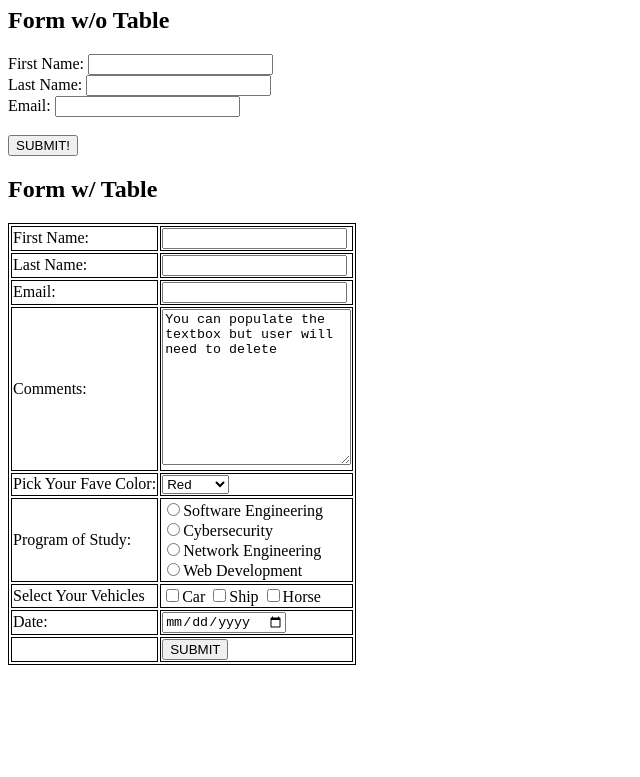
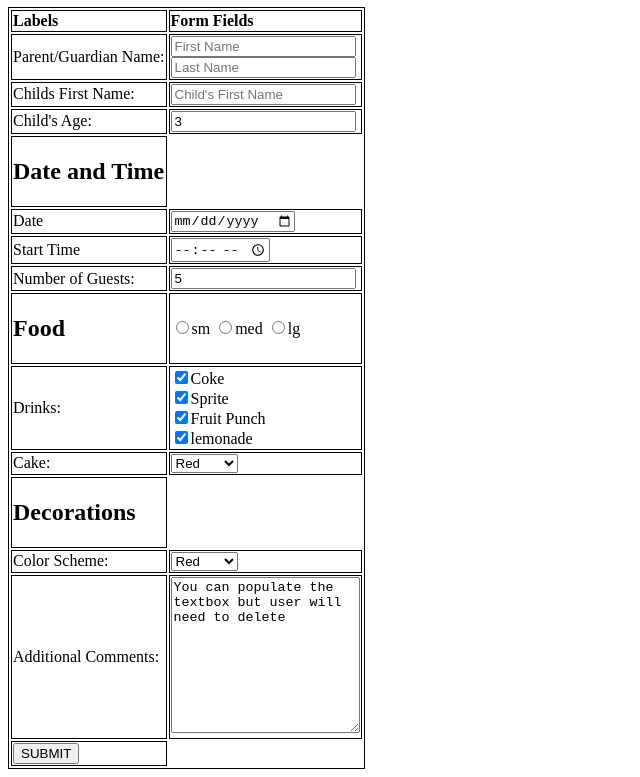
Before and after one commit to taylorb42/SE111_68_202320, a plain HTML site: page week_5/tablesAndForms.html in a window 1280 px wide. Shown: the part 73-850 px from the top of the page, without its empty margins (0-640 px from the left). Before the commit the page ends 800 px from the top, so only its background shows below. Drawn offline with Linux system fonts and the light colour scheme.

Commit message:
mid term

```diff
--- a/week_5/tablesAndForms.html
+++ b/week_5/tablesAndForms.html
@@ -19,91 +19,162 @@
 
 
 <body>
-    <h1>Basic Form Demo</h1>
-
-    <h2>Form w/o Table</h2>
-
-    <!--text fields for manual entry by user - value becomes what user types into box before submitting-->
+    <h1>Birthday Party Registion Form</h1>
 
     <form>
-        <!--labels are used to match up with input elements-->
-        <!--
-            for attribute connects labels with input
-                MUST MATCH input's name attribute
-        -->
-        <label for="firstName">First Name: </label>
-        <input type="text" name="firstName" id="firstName">
+        <table>
+                <thead>
 
-        <!--form elements are inline, so use <br> so separate them-->
-        <br>
+                    <td>
+                        <label for="labels"><b>Labels</b></label>
+                    </td>
 
-        <label for="lastName">Last Name: </label>
-        <input type="text" name="lastName" id="lastName">
+                    <td><!--first data cell in row (left)-->
+                        <label for="FormFields"><b>Form Fields</b></label>
+                    </td>
 
-        <br>
-
-        <!--
-            required attribute means user MUST fill in that element or form will not submit
-        -->
-
-        <label for="email">Email: </label>
-        <input type="text" name="email" id="email" required>
-
-        <br>
-        <br>
-        <input type="submit" value="SUBMIT!">
-
-    </form>
-
-    <h2>Form w/ Table</h2>
-
-    <!--form comes FIRST!-->
-    <form>
-        <table>
-            <!--<thead> an be used for column headers-->
-
+                </thead>
             <!--<tbody> is REQUIRED inside of the <table>-->
                 <tbody>
                     <tr><!--table ROW; should include one <td> for every possible column, leave blank when no info for that row-->
 
                         <td><!--first data cell in row (left)-->
-                            <label for="firstName">First Name:</label>
+                            <label for="gfirst">Parent/Guardian Name:</label>
                         </td>
 
                         <td><!--second data cell in row (right)-->
-                            <input type="text" id="firstName" name="firstName" maxlength="50">
+                            <input type="text" required maxlength="20" name="gfirst" id="g-first" placeholder="First Name"><br>
+                            <input type="text" readonly maxlength="20" name="gfirst" id="g-last" placeholder="Last Name">
                         </td>
 
                     </tr>
 
                     <tr>
 
-                        <td>
-                            <label for="lastName">Last Name:</label>
+                        <td><!--first data cell in row (left)-->
+                            <label for="gfirst">Childs First Name:</label>
                         </td>
 
-                        <td>
-                            <input type="text" id="lastName" name="lastName" maxlength="50">
+                        <td><!--second data cell in row (right)-->
+                            <input type="text" required maxlength="20" name="cfirst" id="c-first" placeholder="Child's First Name">
                         </td>
 
                     </tr>
 
                     <tr>
 
-                        <td>
-                            <label for="email">Email:</label>
-                        </td>
+                        <td><label>Child's Age:</label></td>
 
                         <td>
-                            <input type="text" id="email" name="email" maxlength="50">
+                            <input type="number" required name="age" value="3">
                         </td>
 
                     </tr>
 
                     <tr>
+                       <td>
+                            <b>
+                                <h2>
+                                    <lable>Date and Time</lable>
+                                </h2>
+                            </b>
+                        </td>
+                    </tr>
+
+                    <tr>
+                        <td><label>Date</label></td>
+                        <td>
+                            <input type="date" required name="date">
+                        </td>
+                    </tr>
+
+                    <tr>
+                        <td><label>Start Time</label></td>
+                        <td>
+                            <input type="time" required name="time">
+                        </td>
+                    </tr>
+
+                    <tr>
+                        <td><label>Number of Guests:</label></td>
+                        <td>
+                            <input type="number" name="guests" value="5">
+                        </td>
+                    </tr>
+
+                    <tr>
+                        <td>
+                             <b>
+                                 <h2>
+                                     <lable>Food</lable>
+                                 </h2>
+                             </b>
+                        </td>
 
                         <td>
-                            <label for="comments">Comments:</label>
+                            <input type="radio" name="size" value="sm">sm
+                            <input type="radio" name="size" value="med">med
+                            <input type="radio" name="size" value="lg">lg
+                        </td>
+                    </tr>
+
+                    <tr>
+                        <td>
+                            <label for="drinks">Drinks:</label>
+                        </td>
+
+                        <td>
+                            <input type="checkbox" name="drink1" checked="true" value="Coke">Coke <br>
+                            <input type="checkbox" name="drink2" checked="true" value="CYB">Sprite <br>
+                            <input type="checkbox" name="drink3" checked="true" vaue="NE">Fruit Punch <br>
+                            <input type="checkbox" name="drink4" checked="true" value="WD">lemonade
+                        </td>
+                    </tr>
+
+                    <tr>
+                        <td>
+                            <label for="cake">Cake:</label>
+                        </td>
+                        <td>
+                            <select name="faveColor">
+
+                                <option value="red">Red</option>
+                                <option value="orange">Orange</option>
+                                <option value="yellow">Yellow</option>
+
+                            </select>
+                        </td>
+                    </tr>
+
+                    <tr>
+                        <td>
+                            <b>
+                                <h2>
+                                    <lable>Decorations</lable>
+                                </h2>
+                            </b>
+                       </td>
+                    </tr>
+
+                    <tr>
+                        <td>
+                            <label for="faveColor">Color Scheme:</label>
+                        </td>
+                        <td>
+                            <select name="faveColor">
+
+                                <option value="red">Red</option>
+                                <option value="orange">Orange</option>
+                                <option value="yellow">Yellow</option>
+
+                            </select>
+                        </td>
+                    </tr>
+
+                    <tr>
+
+                        <td>
+                            <label for="comments">Additional Comments:</label>
                         </td>
 
                         <td>
@@ -112,79 +183,18 @@
 
                     </tr>
 
-                    <!--non text input elements-->
-                    <!--
-                        select element creates a drop-down menu
-                    -->
                     <tr>
-
-                        <td>
-                            <label for="faveColor">Pick Your Fave Color:</label>
-                        </td>
-
-                        <td>
-                            <!--similar to list types: containing element and then indiv options from menu-->
-
-                            <!--each option must have a value attribute so data can be passed from form accurately-->
-                            <select name="faveColor">
-
-                                <option value="red">Red</option>
-                                <option value="orange">Orange</option>
-                                <option value="yellow">Yellow</option>
-
-                            </select>
-                        </td>
-
-                    </tr>
-
-                    <!--radio buttons are a type of input, they are circular only ONE can be chosen out of set (set is determined by the name attribute values)-->
-                    <tr>
-                        <td>
-                            <label for="study">Program of Study:</label>
-                        </td>
-
-                        <td>
-                            <input type="radio" name="study" value="SE">Software Engineering <br>
-                            <input type="radio" name="study" value="CYB">Cybersecurity <br>
-                            <input type="radio" name="study" vaue="NE">Network Engineering <br>
-                            <input type="radio" name="study" value="WD">Web Development
-                        </td>
-                    </tr>
-
-                    <tr>
-                        <!--checkboxes allow for multiple responses -->
-                        <td>
-                            <label for="vehicle">Select Your Vehicles</label>
-                        </td>
-
-                        <td>
-                            <input type="checkbox" name="vehicle1" value="car">Car
-                            <input type="checkbox" name="vehicle2" value="ship">Ship
-                            <input type="checkbox" name="vehicle3" value="horse">Horse
-                        </td>
-                    </tr>
-
-                    <tr>
-                        <td>
-                            <label for="date">Date: </label>
-                        </td>
-
-                        <td>
-                            <input type="date" name="date">
-                        </td>
-                    </tr>
-
-                    <tr>
-                        <td>
-
-                        </td>
                         <td>
                             <input type="submit" value="SUBMIT">
                         </td>
                     </tr>
 
                 </tbody>
+
         </table>
+
     </form>
+
 </body>
+
 </html>
```
